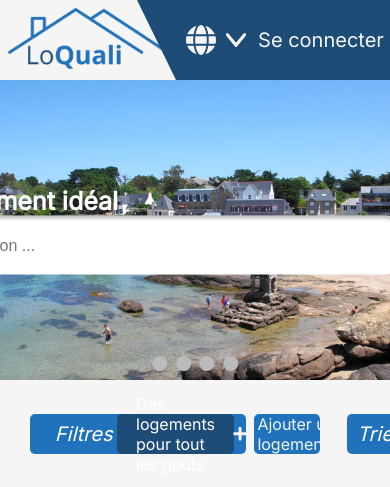
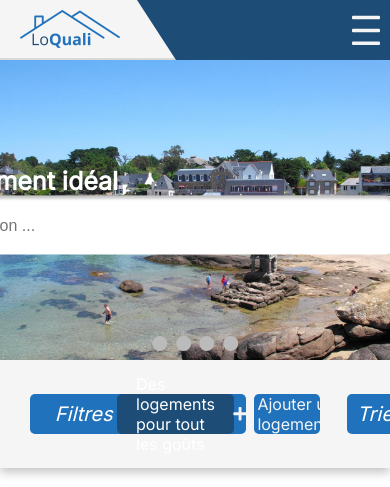
Before and after one commit to cbroussey/loquali, a PHP site: page / in a window 390 px wide; the page is wider, and only the part inside the window is pictured. Shown: the top 487 px of that part. Run offline with PHP 8.4, Linux system fonts and the light colour scheme.

Commit message:
responsive header (non terminé)

```diff
--- a/siteLinks/asset/css/headerAndFooter.css
+++ b/siteLinks/asset/css/headerAndFooter.css
@@ -1,17 +1,17 @@
-/******************************************** HEADER ********************************************/
-
+/******************************************* HEADER ********************************************/
 header {
   background-color: #F5F5F5;
   height: 80px;
   display:flex;
   align-items: center;
-    padding-left: 2%;
+  padding-left: 5%;
+  box-shadow: inset 0px -2px #D9D9D9;
 }
 
 header img {
   position:absolute;
-    height: 80px;
-    top:0;
+  height:60px;
+  top:10px;
 }
 
 header > div:first-of-type {
@@ -34,8 +34,11 @@ header {
   z-index: 2;
   display: flex;
   align-items: center;
-    justify-content: space-around;
+  justify-content: right;
   color: #F5F5F5;
+}
+nav > * {
+  margin-right:5%;
 }
 
 nav > h4:hover a, footer a:hover {
@@ -49,6 +52,10 @@ header {
 
 nav > div:first-of-type > svg:first-of-type {
   margin-right: 10px;
+}
+
+#headerHamburger {
+  display:none;
 }
 
 #headerPopup {
@@ -85,6 +92,31 @@ header {
 
 main {
   flex: 1;
+}
+
+@media screen and (max-width: 1100px) {
+  header nav h4, header nav svg {
+    display: none;
+  }
+
+  #headerHamburger {
+    display:block;
+  }
+}
+
+@media screen and (max-width: 800px) {
+  header {
+    height: 60px;
+  }
+
+  header > div:first-of-type {
+    border-top: 60px solid #1D4C77;
+  }
+
+  header img {
+    height:50px;
+    top:5px;
+  }
 }
 
 /******************************************** FOOTER ********************************************/
--- a/siteLinks/asset/css/style.css
+++ b/siteLinks/asset/css/style.css
@@ -405,7 +405,6 @@ h2 span{
 
 .blanc{
   background: #fff;
-  margin-top: -15px;
   padding-top: 30px;
   top: 0;
   width: 100%;
--- a/siteLinks/index.php
+++ b/siteLinks/index.php
@@ -29,6 +29,11 @@
           <path d="M8.99141 13.4874C9.54926 14.1709 10.4552 14.1709 11.0131 13.4874L19.5816 2.98945C20.1395 2.30599 20.1395 1.19605 19.5816 0.512594C19.0238 -0.170866 18.1178 -0.170866 17.56 0.512594L10 9.77485L2.44003 0.518062C1.88218 -0.165399 0.976236 -0.165399 0.418387 0.518062C-0.139462 1.20152 -0.139462 2.31146 0.418387 2.99492L8.98695 13.4929L8.99141 13.4874Z" fill="#F5F5F5"/>
         </svg>
       </div>
+      <svg id="headerHamburger" width="28" height="31" viewBox="0 0 28 31" fill="none" xmlns="http://www.w3.org/2000/svg">
+          <rect y="0.738281" width="28" height="3.52174" rx="1" fill="#F5F5F5"/>
+          <rect y="13.6523" width="28" height="3.52174" rx="1" fill="#F5F5F5"/>
+          <rect y="26.5645" width="28" height="3.52174" rx="1" fill="#F5F5F5"/>
+      </svg>
       <?php
       if (isset($_SESSION['username'])) {
       ?>
```
Also changed, not shown: siteLinks/logement.php (+1 -27 lines). Lines whose indentation alone changed are shown as unchanged.
